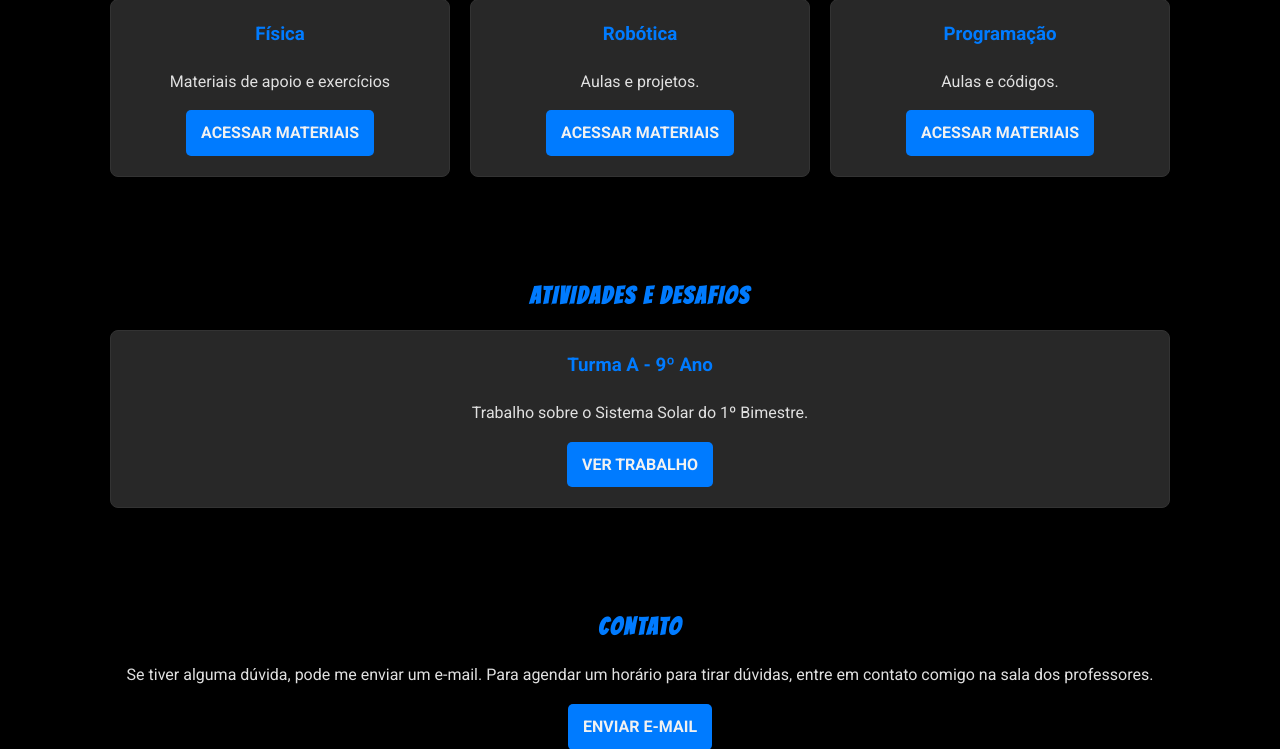
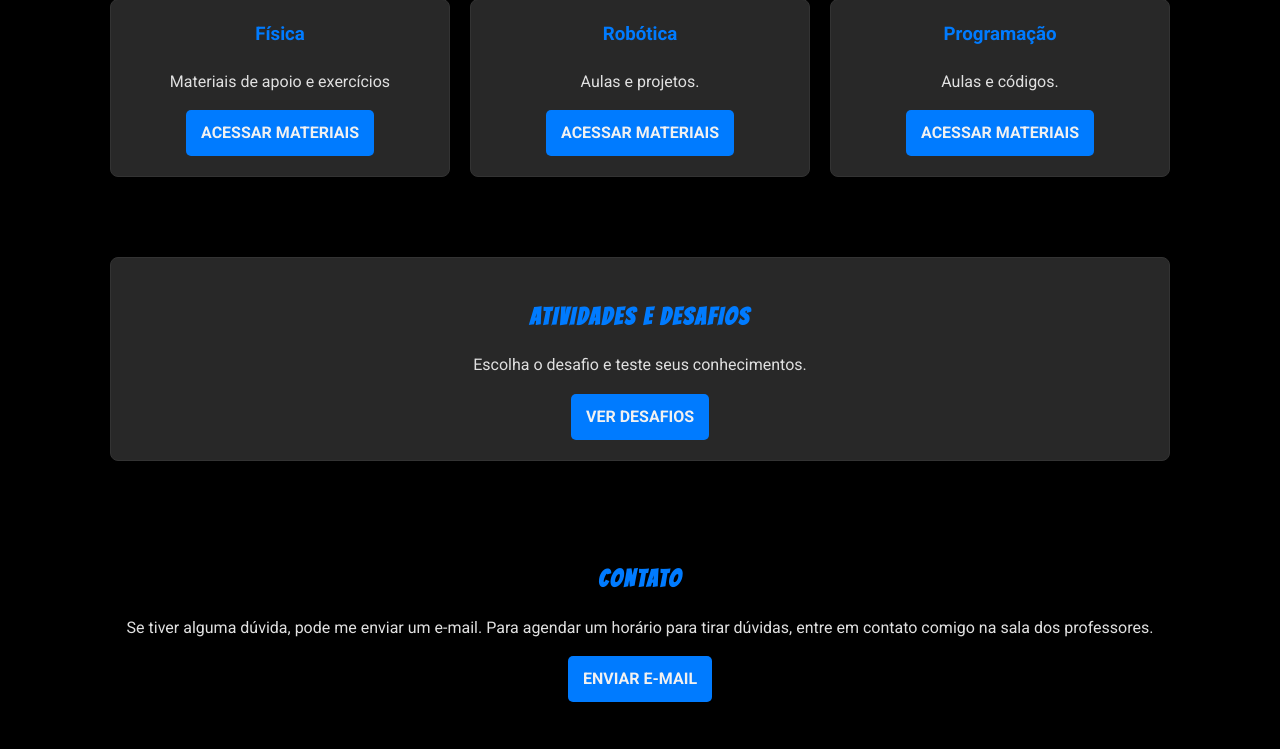
Before and after one commit to BrunoSfredoInstrutor/SITE-Professor, a Flask app: page / in a window 1280 px wide. Shown: the part 412-1161 px from the top of the page. Run offline with Flask 3, Linux system fonts and the light colour scheme.

Commit message:
correção de rotas

```diff
--- a/app.py
+++ b/app.py
@@ -68,6 +68,11 @@ def programacao():
 def robotica():
     arquivos = Arquivo.query.filter_by(categoria='robotica').all()
     return render_template('robotica.html', arquivos=arquivos)
+
+@app.route('/atividades')
+def atividades():
+    arquivos = Arquivo.query.filter_by(categoria='atividades').all()
+    return render_template('atividades.html', arquivos=arquivos)
 
 # --- Funcionalidades de Administração ---
 
--- a/templates/busca_resultados.html
+++ b/templates/busca_resultados.html
@@ -32,7 +32,7 @@
                             <h3>{{ arquivo.nome }}</h3>
                             <p>{{ arquivo.descricao }}</p>
                             <p>Categoria: <strong>{{ arquivo.categoria|capitalize }}</strong></p>
-                            <a href="{{ url_for('static', filename='uploads/' + arquivo.caminho_arquivo) }}" class="btn" target="_blank">Baixar Material</a>
+                            <a href="{{ arquivo.caminho_arquivo }}" class="btn" target="_blank">Baixar Material</a>
                         </div>
                     {% endfor %}
                 </div>
--- a/templates/index.html
+++ b/templates/index.html
@@ -57,12 +57,11 @@
         </section>
 
         <section id="Atividades e Desafios">
-            <h2>Atividades e Desafios</h2>
             <div class="cards-container">
                 <div class="card">
-                    <h3>Turma A - 9º Ano</h3>
-                    <p>Trabalho sobre o Sistema Solar do 1º Bimestre.</p>
-                    <a href="turma_a/trabalho1.pdf" class="btn">Ver Trabalho</a>
+                    <h2>Atividades e Desafios</h2>
+                    <p>Escolha o desafio e teste seus conhecimentos.</p>
+                    <a href="{{ url_for('atividades') }}" class="btn">Ver Desafios</a>
                 </div>
             </div>
         </section>
```
